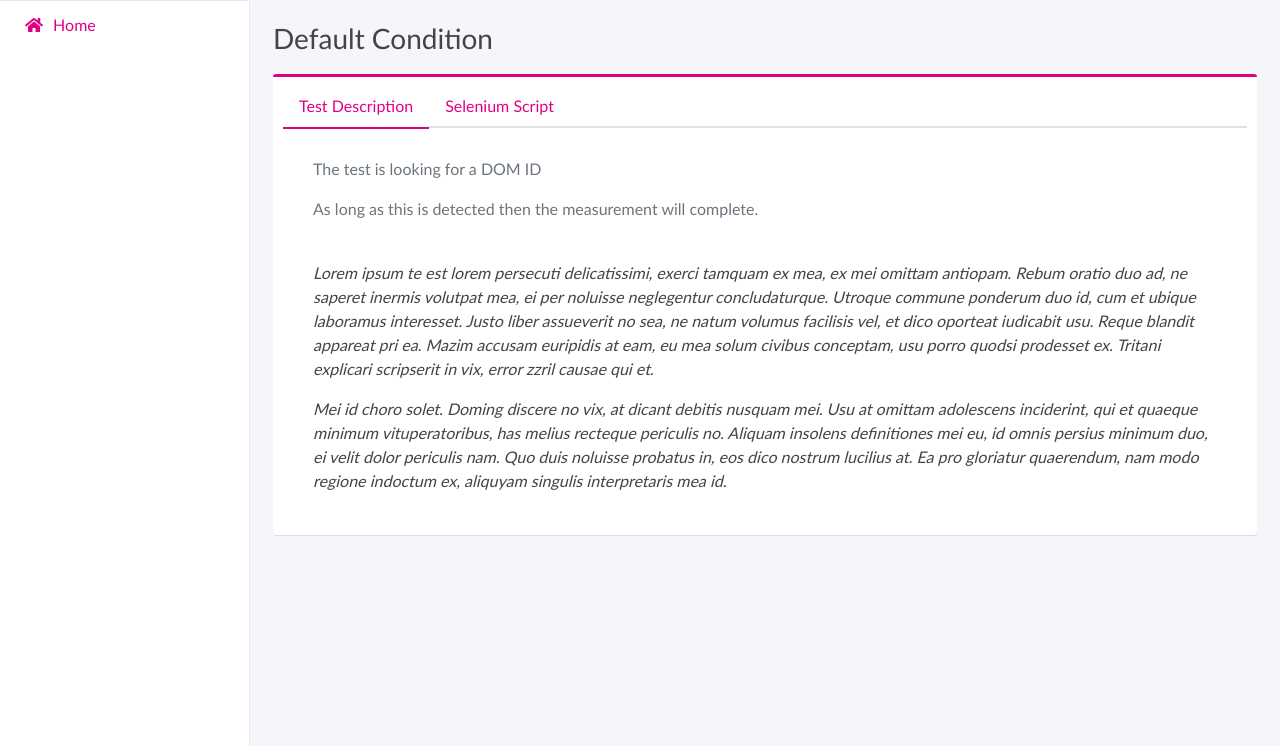
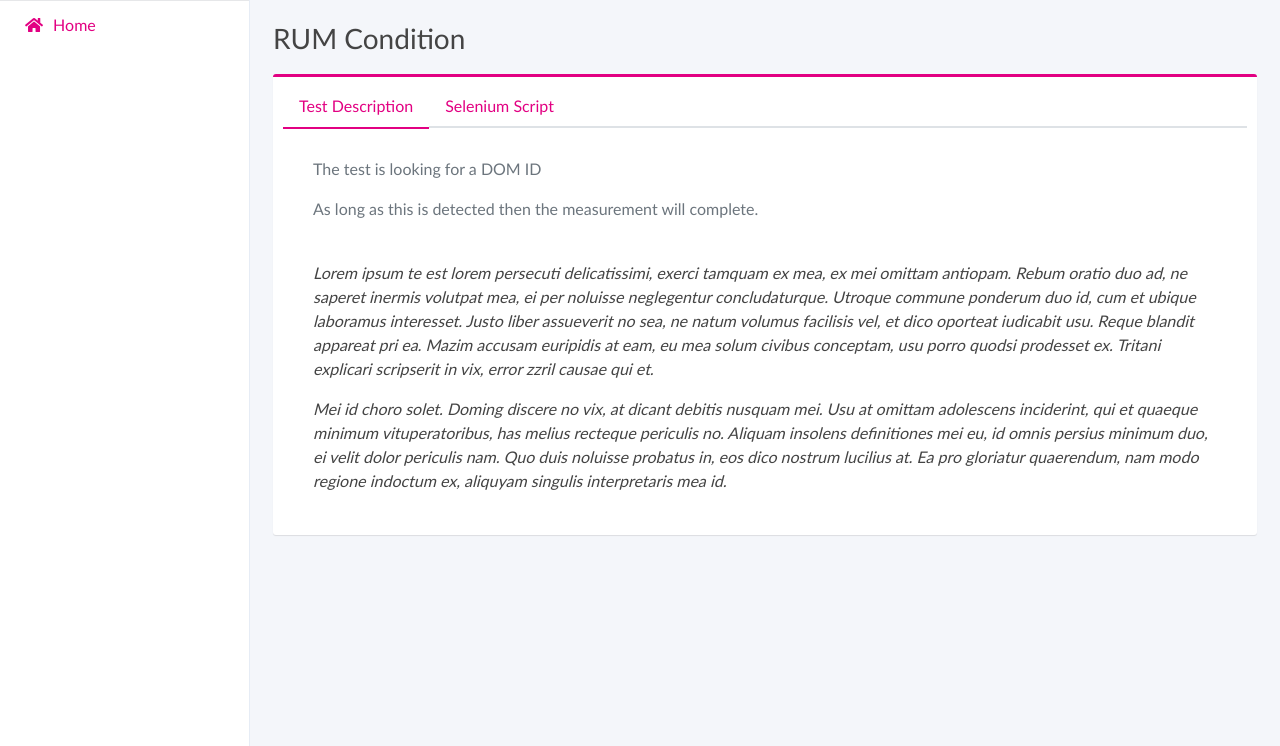
Before and after one commit to rcastley/SynCreator, a Flask app: template flaskr/templates/scc/rum.html in a window 1280 px wide. Shown: the part 54-800 px from the top of the page. Run offline with Flask 2, Linux system fonts and the light colour scheme; the template is opened without the code that fills it, so the values that code supplies are empty; some libraries are stand-ins or nearby versions.

Commit message:
Changed title page

```diff
--- a/flaskr/templates/scc/rum.html
+++ b/flaskr/templates/scc/rum.html
@@ -30,7 +30,7 @@
         <div class="content">
             <div class="container">
                 <div class="page-title">
-                    <h3>Default Condition</h3>
+                    <h3>RUM Condition</h3>
                 </div>
                 <div class="box box-primary">
                     <div class="box-body">
```
